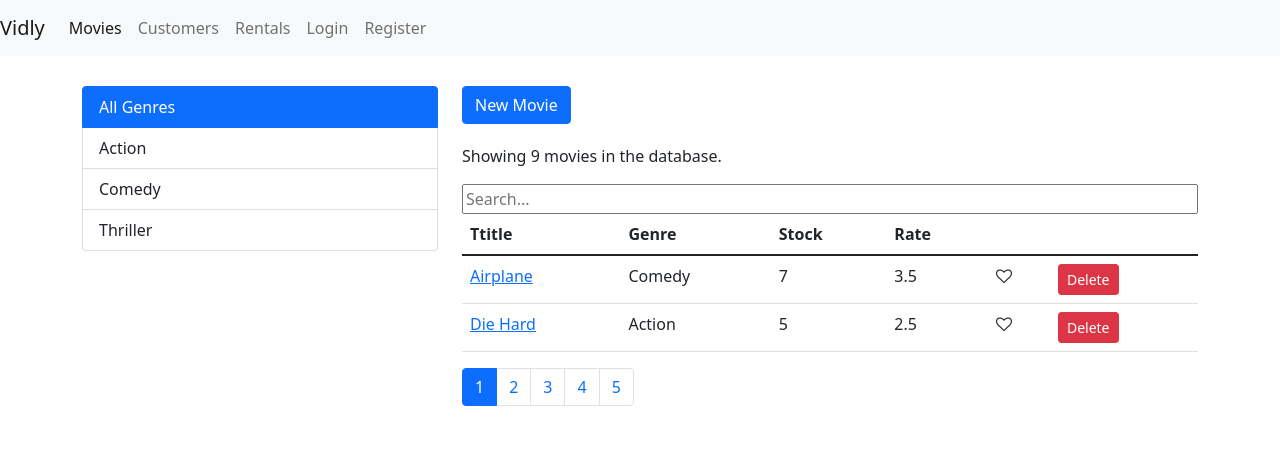
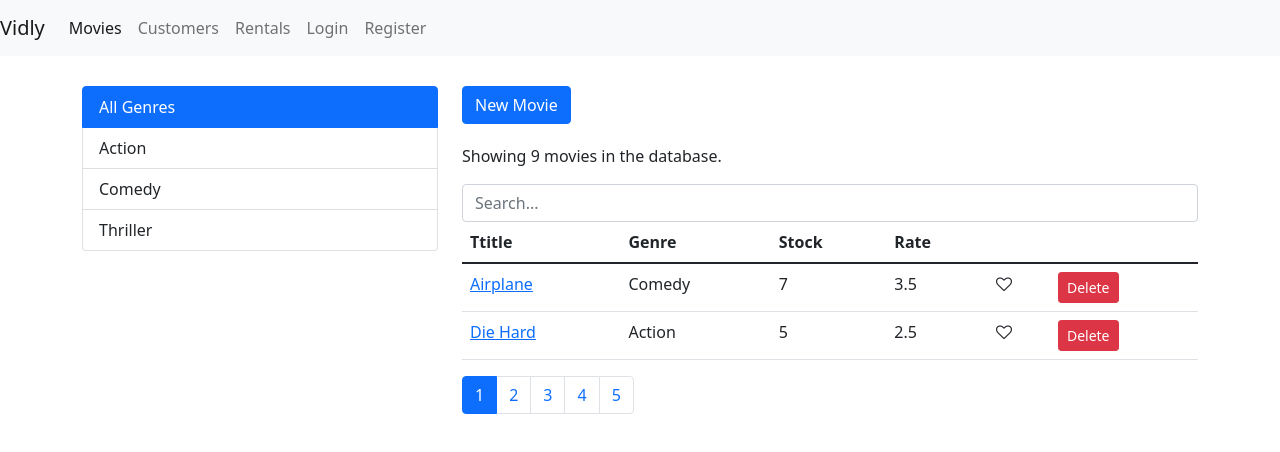
Before and after one commit to boobal-writes/vidly-react-app, a React (Create React App) app: page / in a window 1280 px wide. Shown: the top 452 px of the page. Built offline with nearby package versions, Linux system fonts and the light colour scheme.

Commit message:
search box refactor

```diff
--- a/src/components/common/search.jsx
+++ b/src/components/common/searchBox.jsx
@@ -3,7 +3,11 @@ import React from "react";
 const SearchBox = ({ onSearch, ...rest }) => {
   return (
     <input
-      onChange={(e) => onSearch(e)}
+      id="query"
+      name="query"
+      type="text"
+      className="form-control"
+      onChange={(e) => onSearch(e.currentTarget.value)}
       {...rest}
       placeholder="Search..."
     ></input>
--- a/src/components/movies.jsx
+++ b/src/components/movies.jsx
@@ -6,7 +6,7 @@ import Pagination from "./common/pagination";
 import { paginate } from "../utils/paginate";
 import ListGroup from "./common/listGroup";
 import MoviesTable from "./moviesTable";
-import SearchBox from "./common/search";
+import SearchBox from "./common/searchBox";
 import _ from "lodash";
 
 class Movies extends Component {
@@ -94,8 +94,12 @@ class Movies extends Component {
     };
   }
 
-  handleSearch = ({ target: searchInput }) => {
-    this.setState({ searchKey: searchInput.value, selectedGenre: null });
+  handleSearch = (searchKey) => {
+    this.setState({
+      searchKey: searchKey,
+      selectedGenre: null,
+      currentPageNumber: 1,
+    });
   };
 
   render() {
```
